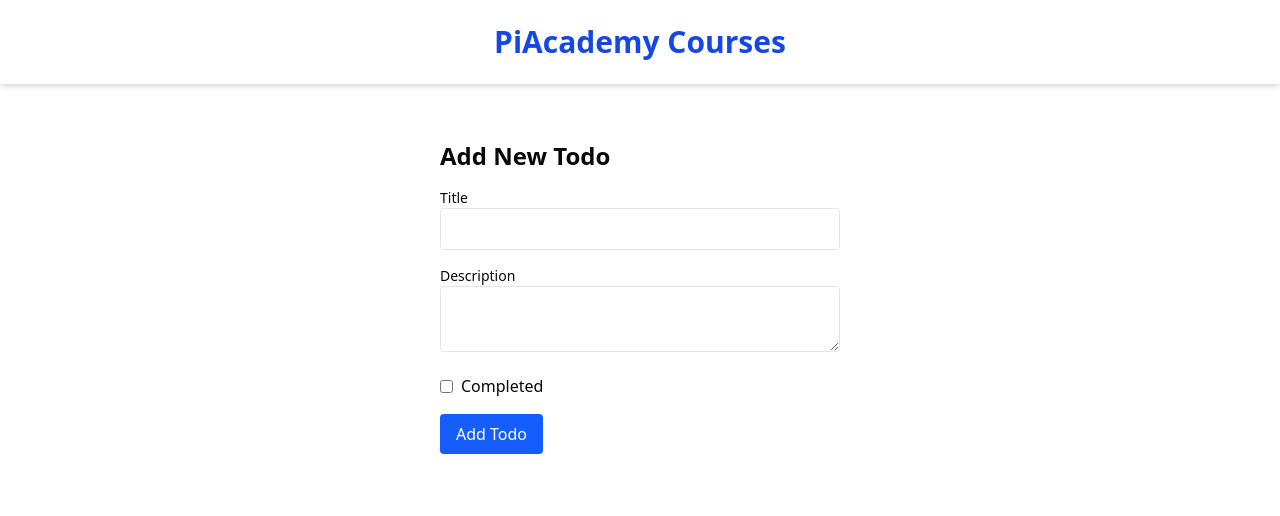
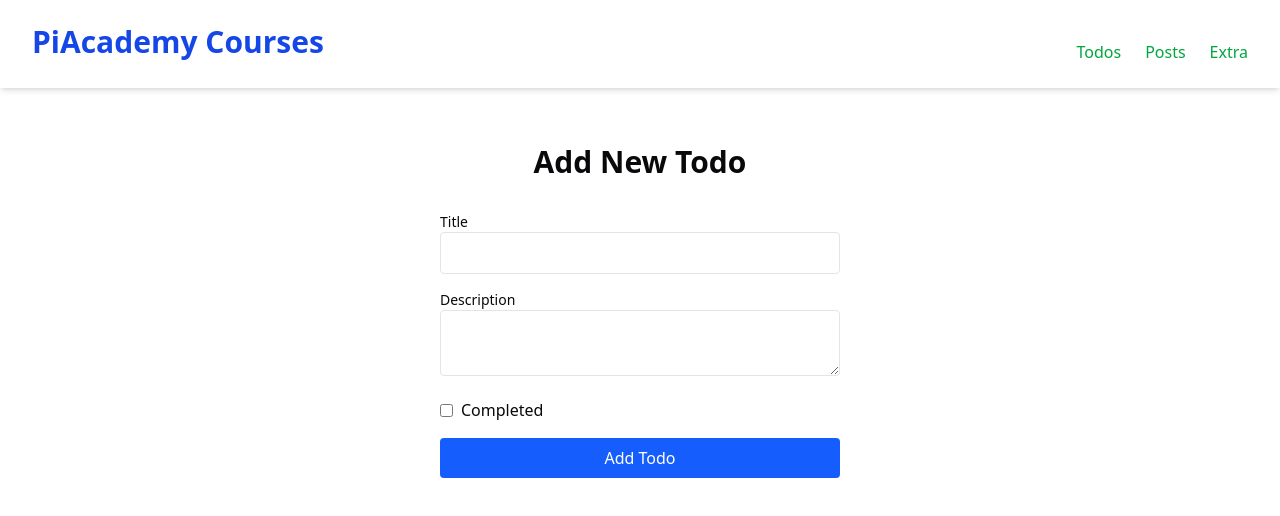
Before and after one commit to lokeshahire/PayloadCMS, a Next.js app: page /add-todo in a window 1280 px wide. Shown: the top 516 px of the page. Built offline with nearby package versions, Linux system fonts and the light colour scheme.

Commit message:
add todos chnages and navbar added

```diff
--- a/src/app/(frontend)/add-todo/page.tsx
+++ b/src/app/(frontend)/add-todo/page.tsx
@@ -44,7 +44,7 @@
 
   return (
     <div className="max-w-md mx-auto p-6">
-      <h1 className="text-2xl font-bold mb-4">Add New Todo</h1>
+      <h1 className="text-3xl font-bold mb-8 text-center">Add New Todo</h1>
       <form onSubmit={handleSubmit} className="space-y-4">
         {error && <p className="text-red-500">{error}</p>}
 
@@ -81,7 +81,7 @@
 
         <button
           type="submit"
-          className="bg-blue-600 text-white px-4 py-2 rounded"
+          className="bg-blue-600 text-white px-4 py-2 rounded w-full mx-auto"
           disabled={loading}
         >
           {loading ? 'Adding...' : 'Add Todo'}
--- a/src/app/(frontend)/layout.tsx
+++ b/src/app/(frontend)/layout.tsx
@@ -1,11 +1,31 @@
 import './styles.css'
+import Link from 'next/link'
 
 export default function FrontendLayout({ children }: { children: React.ReactNode }) {
   return (
     <html lang="en" className="bg-gray-100 text-gray-900">
       <body className="min-h-screen flex flex-col">
-        <header className="bg-white shadow-md py-6 px-4 md:px-8">
+        <header className="bg-white flex justify-between shadow-md py-6 px-4 md:px-8">
           <h1 className="text-3xl font-bold text-center text-blue-700">PiAcademy Courses</h1>
+          <nav className="mt-4">
+            <ul className="flex justify-center space-x-6">
+              <li>
+                <Link href="/todos" className="text-green-600 hover:text-green-800 font-medium">
+                  Todos
+                </Link>
+              </li>
+              <li>
+                <Link href="/posts" className="text-green-600 hover:text-green-800 font-medium">
+                  Posts
+                </Link>
+              </li>
+              <li>
+                <Link href="/extra" className="text-green-600 hover:text-green-800 font-medium">
+                  Extra
+                </Link>
+              </li>
+            </ul>
+          </nav>
         </header>
         <main className="flex-grow px-4 md:px-8 py-8">{children}</main>
       </body>
--- a/src/app/(frontend)/todos/page.tsx
+++ b/src/app/(frontend)/todos/page.tsx
@@ -23,6 +23,9 @@
           <div key={todo.id} className="mb-4 border p-4 rounded shadow w-1/2 mx-auto">
             <h2 className="text-xl font-bold">{todo.title}</h2>
             <p>{todo.description}</p>
+            <button className="bg-red-600 text-white m-3 p-2 rounded">
+              {todo.isCompleted ? 'Completed' : 'Not Completed'}
+            </button>
           </div>
         ))
       ) : (
--- a/src/collections/Todos.ts
+++ b/src/collections/Todos.ts
@@ -33,4 +33,9 @@
       },
     },
   ],
+  // access: {
+  //   create: ({ req: { user } }) => !!user,
+  //   read: ({ req: { user } }) => !!user,
+  //   update: ({ req: { user } }) => !!user,
+  // },
 }
```
